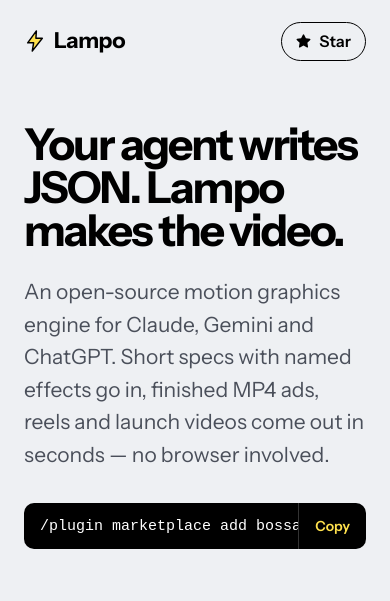
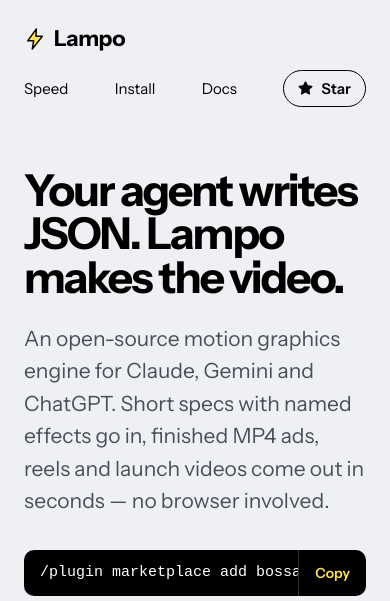
Before and after one commit to bossartemii/lampo, a website: page docs/index.html in a window 390 px wide. Shown: the top 601 px of the page. Drawn offline with Linux system fonts and the light colour scheme; no server answers.

Commit message:
Show navigation links on mobile

```diff
--- a/docs/index.html
+++ b/docs/index.html
@@ -109,7 +109,8 @@
     .phone { position: static; max-width: 300px; margin: 0 auto; order: -1; }
     .agent, .support { grid-template-columns: 1fr; gap: 28px; }
     .row { grid-template-columns: 1fr; gap: 8px; }
-    .top nav a:not(.gh) { display: none; }
+    header.top { flex-wrap: wrap; row-gap: 14px; }
+    .top nav { width: 100%; justify-content: space-between; gap: 12px; font-size: 15px; }
   }
   @media (prefers-reduced-motion: reduce) {
     pre .scene { transition: none; }
```
